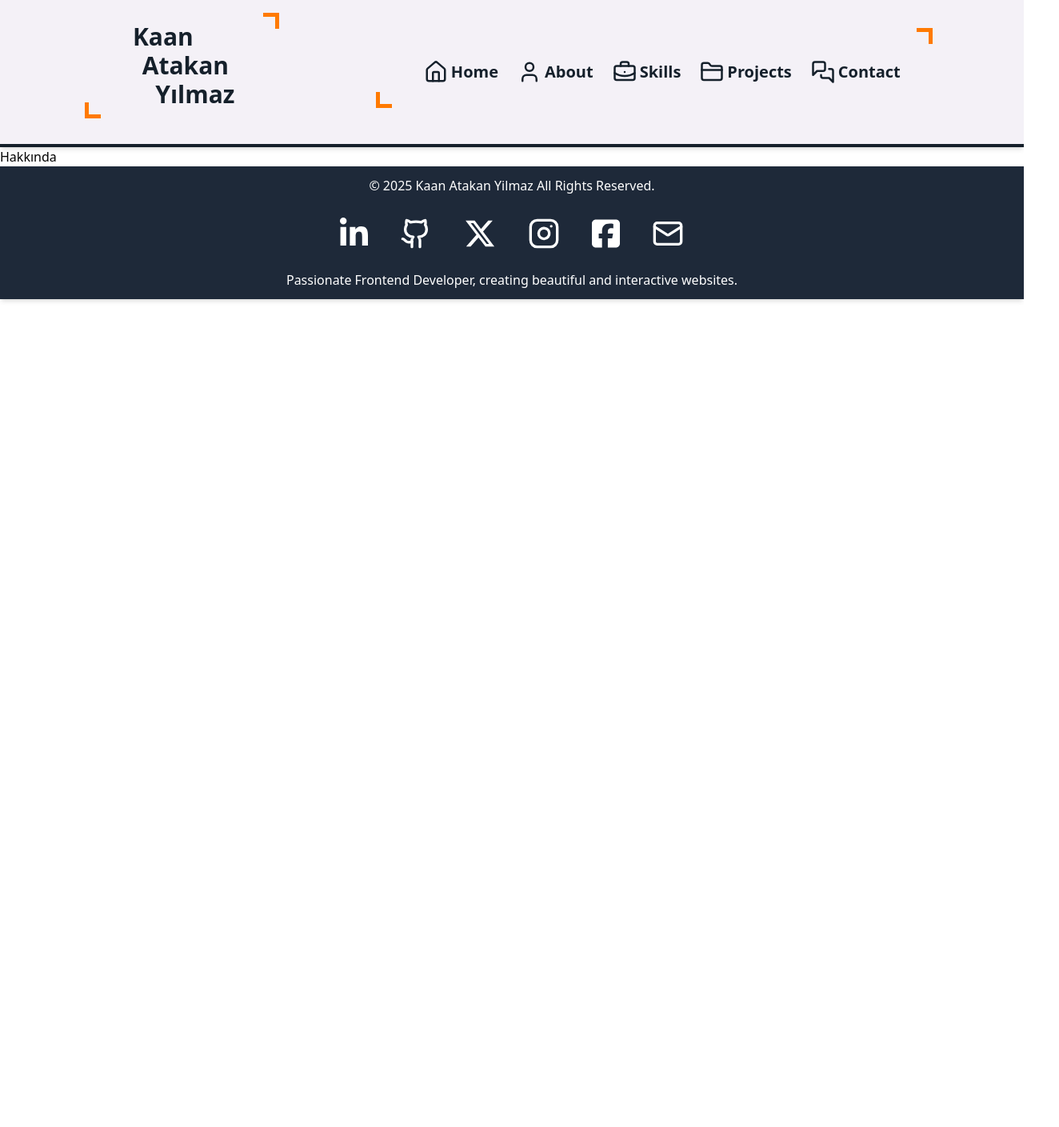
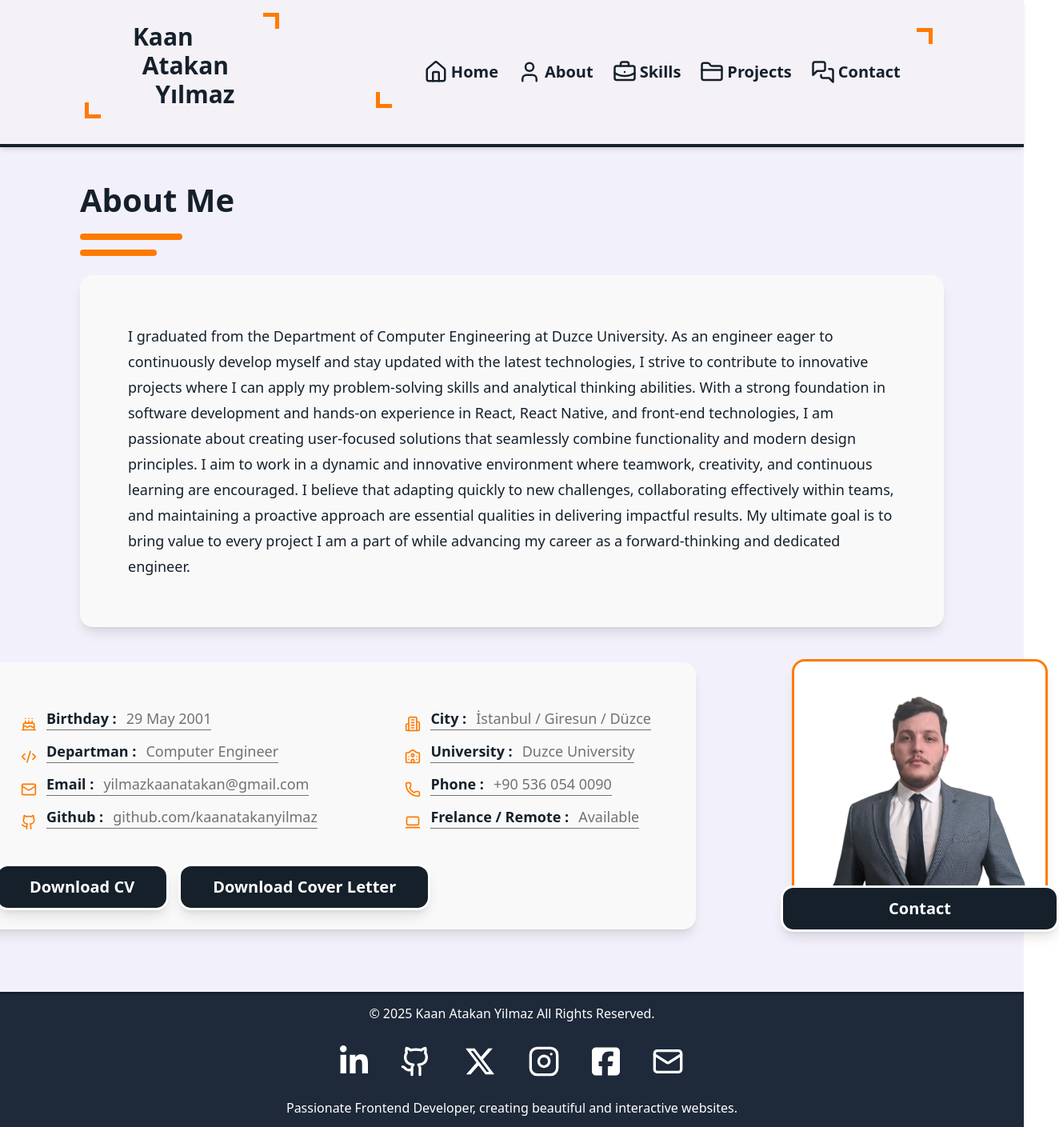
Before and after one commit to kaanatakanyilmaz/my-portfolio, a React (Vite) app: page /about in a window 1280 px wide. Shown: the whole page at 80% size, 1324 px wide, since content can reach past the window. Before the commit the page ends 800 px from the top, so only its background shows below. Built offline with nearby package versions, Linux system fonts and the light colour scheme; a web font is replaced by a local one.

Commit message:
about components has been added.

```diff
--- /dev/null
+++ b/src/pages/about/content/content-left/index.jsx
@@ -0,0 +1,145 @@
+import React from "react";
+
+import { motion } from "framer-motion";
+
+import {
+  Cake,
+  CodeXml,
+  Mail,
+  Github,
+  Building2,
+  University,
+  Phone,
+  LaptopMinimal,
+} from "lucide-react";
+
+function ContentLeft() {
+  const handleDownloadCV = () => {
+    const pdfUrl = "/pdf/Kaan_Atakan_Yilmaz_CV.pdf";
+    const link = document.createElement("a");
+    link.href = pdfUrl;
+    link.download = "Kaan_Atakan_Yilmaz_CV.pdf";
+    document.body.appendChild(link);
+    link.click();
+    document.body.removeChild(link);
+  };
+  const handleDownloadCL = () => {
+    const pdfUrl = "/pdf/cover-letter.pdf";
+    const link = document.createElement("a");
+    link.href = pdfUrl;
+    link.download = "Kaan_Atakan_Yilmaz_Cover_Letter.pdf";
+    document.body.appendChild(link);
+    link.click();
+    document.body.removeChild(link);
+  };
+  return (
+    <motion.div
+      initial={{ opacity: 0, x: -40 }}
+      animate={{ opacity: 1, x: 0 }}
+      transition={{ duration: 0.5 }}
+    >
+      <div className="flex flex-col justify-center items-center text-[#15202b]  ">
+        <div className="leading-8 text-lg font-medium p-3 sm:p-6 mt-6 rounded-2xl bg-[#f9f9f9] shadow-lg  w-[300px] sm:w-[500px]  md:w-[800px] lg:w-[1000px] xl:w-[1300px] 2xl:w-[900px] max-w-[900px]">
+          <ul className="text-[10px] sm:text-sm lg:text-lg">
+            <div className="flex flex-col md:flex-row justify-between p-8">
+              <div className="flex flex-col ">
+                <div className="flex flex-col sm:flex-row items-center">
+                  <Cake className="text-[#ff7a00] sm:h-4 sm:w-4 md:h-5 md:w-5" />
+                  <li className=" ml-3 border-b-1 border-[#747171] mb-3">
+                    <span className="font-bold  ">Birthday :</span>
+                    <span className="ml-3 text-[#747171]">29 May 2001</span>
+                  </li>
+                </div>
+
+                <div className="flex flex-col sm:flex-row  items-center">
+                  <CodeXml className="text-[#ff7a00]  sm:h-4 sm:w-4 md:h-5 md:w-5" />
+                  <li className=" ml-3 border-b-1 border-[#747171] mb-3">
+                    <span className="font-bold  "> Departman :</span>
+                    <span className="ml-3 text-[#747171]">
+                      Computer Engineer
+                    </span>
+                  </li>
+                </div>
+
+                <div className="flex flex-col sm:flex-row  items-center">
+                  <Mail className="text-[#ff7a00]  sm:h-4 sm:w-4 md:h-5 md:w-5" />
+                  <li className="ml-3 border-b-1 border-[#747171] mb-3">
+                    <span className="font-bold  "> Email :</span>
+                    <span className="ml-3 text-[#747171] ">
+                      yilmazkaanatakan@gmail.com
+                    </span>
+                  </li>
+                </div>
+
+                <div className="flex flex-col sm:flex-row  items-center">
+                  <Github className="text-[#ff7a00]  sm:h-4 sm:w-4 md:h-5 md:w-5" />
+                  <li className="ml-3 border-b-1 border-[#747171] mb-3">
+                    <span className="font-bold  "> Github :</span>
+                    <span className="ml-3 text-[#747171]">
+                      github.com/kaanatakanyilmaz
+                    </span>
+                  </li>
+                </div>
+              </div>
+              <div className="flex flex-col  ">
+                <div className="flex flex-col sm:flex-row  items-center">
+                  <Building2 className="text-[#ff7a00]  sm:h-4 sm:w-4 md:h-5 md:w-5" />
+                  <li className="ml-3 border-b-1 border-[#747171] mb-3">
+                    <span className="font-bold  "> City :</span>
+                    <span className="ml-3 text-[#747171]">
+                      İstanbul / Giresun / Düzce
+                    </span>
+                  </li>
+                </div>
+                <div className="flex flex-col sm:flex-row  items-center  ">
+                  <University className="text-[#ff7a00]  sm:h-4 sm:w-4 md:h-5 md:w-5" />
+                  <li className="ml-3 border-b-1 border-[#747171] mb-3">
+                    <span className="font-bold  "> University :</span>
+                    <span className="ml-3 text-[#747171]">
+                      Duzce University
+                    </span>
+                  </li>
+                </div>
+                <div className="flex flex-col sm:flex-row items-center ">
+                  <Phone className="text-[#ff7a00]  sm:h-4 sm:w-4 md:h-5 md:w-5" />
+                  <li className="ml-3 border-b-1 border-[#747171] mb-3">
+                    <span className="font-bold  "> Phone :</span>
+                    <span className="ml-3 text-[#747171]">
+                      +90 536 054 0090
+                    </span>
+                  </li>
+                </div>
+                <div className="flex flex-col sm:flex-row items-center">
+                  <LaptopMinimal className="text-[#ff7a00]  sm:h-4 sm:w-4 md:h-5 md:w-5" />
+                  <li className=" ml-3 border-b-1 border-[#747171] mb-3">
+                    <span className="font-bold  "> Frelance / Remote :</span>
+                    <span className="ml-3 text-[#747171]">Available</span>
+                  </li>
+                </div>
+              </div>
+            </div>
+          </ul>
+
+          <div className="flex flex-row items-center gap-3 ">
+            <button
+              onClick={handleDownloadCV}
+              className=" font-bold  bg-[#15202b]  text-white  text-xs  sm:text-xl py-1 px-5 md:py-2 md:px-10 lg:py-3 lg:px-10 border-3 hover:border-[#ff7a00] hover:bg-[#23313f] rounded-2xl shadow-lg
+              "
+            >
+              Download CV
+            </button>
+            <button
+              onClick={handleDownloadCL}
+              className=" font-bold  bg-[#15202b]  text-white text-xs  sm:text-xl py-1 px-5 md:py-2 md:px-10 lg:py-3 lg:px-10 border-3 hover:border-[#ff7a00] hover:bg-[#23313f] rounded-2xl shadow-lg
+              "
+            >
+              Download Cover Letter
+            </button>
+          </div>
+        </div>
+      </div>
+    </motion.div>
+  );
+}
+
+export default ContentLeft;
--- /dev/null
+++ b/src/pages/about/content/content-right/index.jsx
@@ -0,0 +1,33 @@
+import React from "react";
+import { TypeAnimation } from "react-type-animation";
+import { motion } from "framer-motion";
+import { Link } from "react-router-dom";
+
+function ContentLeft() {
+  return (
+    <motion.div
+      initial={{ opacity: 0, x: 40 }}
+      animate={{ opacity: 1, x: 0 }}
+      transition={{ duration: 0.5 }}
+    >
+      <div className="flex flex-col justify-center items-center  mb-20 lg:mt-5 ">
+        <div className="relative bg-[#fff] w-50 h-50 sm:w-80 sm:h-80 rounded-2xl flex justify-center items-center border-3 border-[#ff7a00] shadow-lg">
+          <img
+            src="/images/image.png"
+            alt="Profile"
+            className="absolute top-2 left-3 h-40 sm:h-70 rounded-lg  "
+          />
+          <Link
+            to={"/contact"}
+            className="absolute top-40 sm:top-70  font-bold text-xl bg-[#15202b]  text-white py-3 px-20 sm:px-33 border-3 hover:border-[#ff7a00] hover:bg-[#23313f] rounded-2xl shadow-lg
+              "
+          >
+            Contact
+          </Link>
+        </div>
+      </div>
+    </motion.div>
+  );
+}
+
+export default ContentLeft;
--- /dev/null
+++ b/src/pages/about/content/index.jsx
@@ -0,0 +1,42 @@
+import React from "react";
+import { motion } from "framer-motion";
+
+function Content() {
+  return (
+    <motion.div
+      initial={{ opacity: 0, y: 20 }}
+      animate={{ opacity: 1, y: 0 }}
+      transition={{ duration: 0.5 }}
+      className="p-5 flex flex-col w-full "
+    >
+      <div className="flex flex-col items-center lg:items-start gap-3 mt-4  ">
+        <h1 className="font-bold text-[30px] text-[#15202b] md:text-[40px] text-center md:text-left">
+          About Me
+        </h1>
+        <span className="w-32 h-2 bg-[#ff7a00] rounded-full "></span>
+        <span className="w-24 h-2 ml-0  bg-[#ff7a00] rounded-full text-center"></span>
+      </div>
+      <div className="flex justify-center">
+        <p className="text-[#15202b] p-15 leading-8 text-lg font-medium  mt-6 rounded-2xl bg-[#f9f9f9] shadow-lg text-left w-[300px] sm:w-[500px]  md:w-[800px] lg:w-[1000px] xl:w-[1300px] 2xl:w-[1800px]">
+          I graduated from the Department of Computer Engineering at Duzce
+          University. As an engineer eager to continuously develop myself and
+          stay updated with the latest technologies, I strive to contribute to
+          innovative projects where I can apply my problem-solving skills and
+          analytical thinking abilities. With a strong foundation in software
+          development and hands-on experience in React, React Native, and
+          front-end technologies, I am passionate about creating user-focused
+          solutions that seamlessly combine functionality and modern design
+          principles. I aim to work in a dynamic and innovative environment
+          where teamwork, creativity, and continuous learning are encouraged. I
+          believe that adapting quickly to new challenges, collaborating
+          effectively within teams, and maintaining a proactive approach are
+          essential qualities in delivering impactful results. My ultimate goal
+          is to bring value to every project I am a part of while advancing my
+          career as a forward-thinking and dedicated engineer.
+        </p>
+      </div>
+    </motion.div>
+  );
+}
+
+export default Content;
--- a/src/pages/about/index.jsx
+++ b/src/pages/about/index.jsx
@@ -1,7 +1,22 @@
 import React from "react";
+import Content from "./content";
+import ContentLeft from "./content/content-left";
+import ContentRight from "./content/content-right";
 
 function About() {
-  return <div>Hakkında</div>;
+  return (
+    <div className="bg-[#f2f1fb]  justify-center items-center border-b-3 border-[#15202b] px-20">
+      <Content />
+      <div className="flex flex-col xl:flex-row gap-30 justify-center">
+        <div>
+          <ContentLeft />
+        </div>
+        <div className="flex items-center justify-center lg:mb-4">
+          <ContentRight />
+        </div>
+      </div>
+    </div>
+  );
 }
 
 export default About;
```
Also changed, not shown: public/images/image.png (added).
